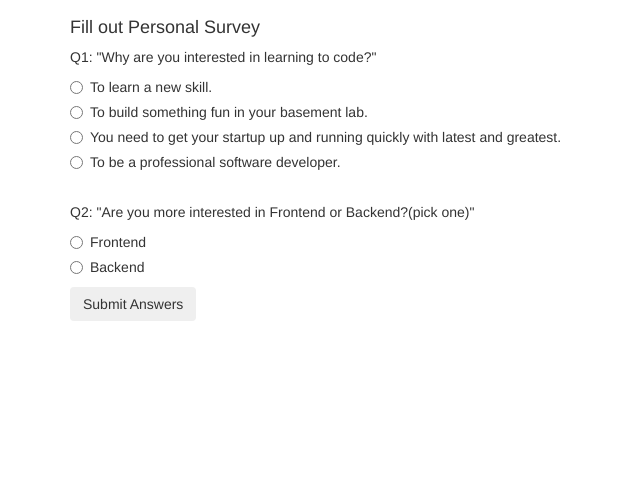
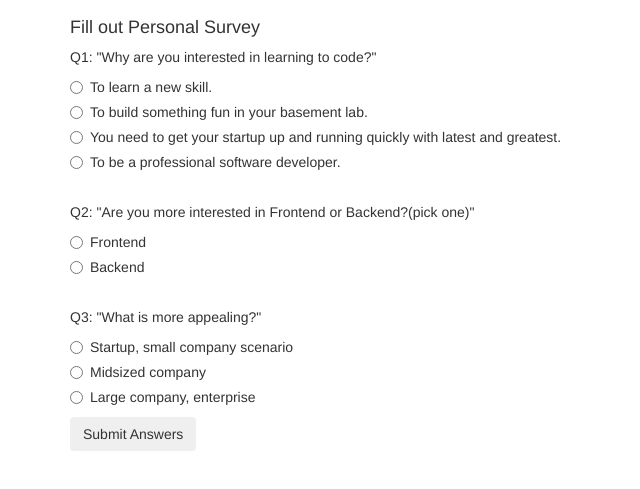
Before and after one commit to jessicakenney/track-suggester, a plain HTML site: page index.html in a window 1280 px wide. Shown: the part 135-624 px from the top of the page, without its empty margins (0-640 px from the left). Drawn offline with Linux system fonts and the light colour scheme.

Commit message:
Add third question.

```diff
--- a/index.html
+++ b/index.html
@@ -16,7 +16,6 @@
       <h4> Fill out Personal Survey</h4>
       <form id="survey" >
         <p>Q1: "Why are you interested in learning to code?"</p>
-
         <div class="radio">
           <label>
             <input type="radio" id="skill" value="skill" name="why">
@@ -55,6 +54,28 @@
               Backend
           </label>
         </div>
+        <br>
+        <p>Q3: "What is more appealing?"</p>
+        <div class="radio">
+          <label>
+            <input type="radio" id="small" value="small" name=size>
+              Startup, small company scenario
+          </label>
+        </div>
+        <div class="radio">
+          <label>
+            <input type="radio" id="medium" value="medium" name=size>
+              Midsized company
+          </label>
+        </div>
+        <div class="radio">
+          <label>
+            <input type="radio" id="large" value="large" name=size>
+              Large company, enterprise
+          </label>
+        </div>
+
+
 
         <button type="submit" class="btn">Submit Answers</button>
       </form>
--- a/js/scripts.js
+++ b/js/scripts.js
@@ -3,8 +3,10 @@ $(document).ready(function() {
     alert("hi");
     var why = $("input:radio[name=why]:checked").val();
     var frontOrBack = $("input:radio[name=frontOrBack]:checked").val();
+    var size = $("input:radio[name=size]:checked").val();
     alert(why);
     alert(frontOrBack);
+    alert(size);
 
 
   event.preventDefault();
```
